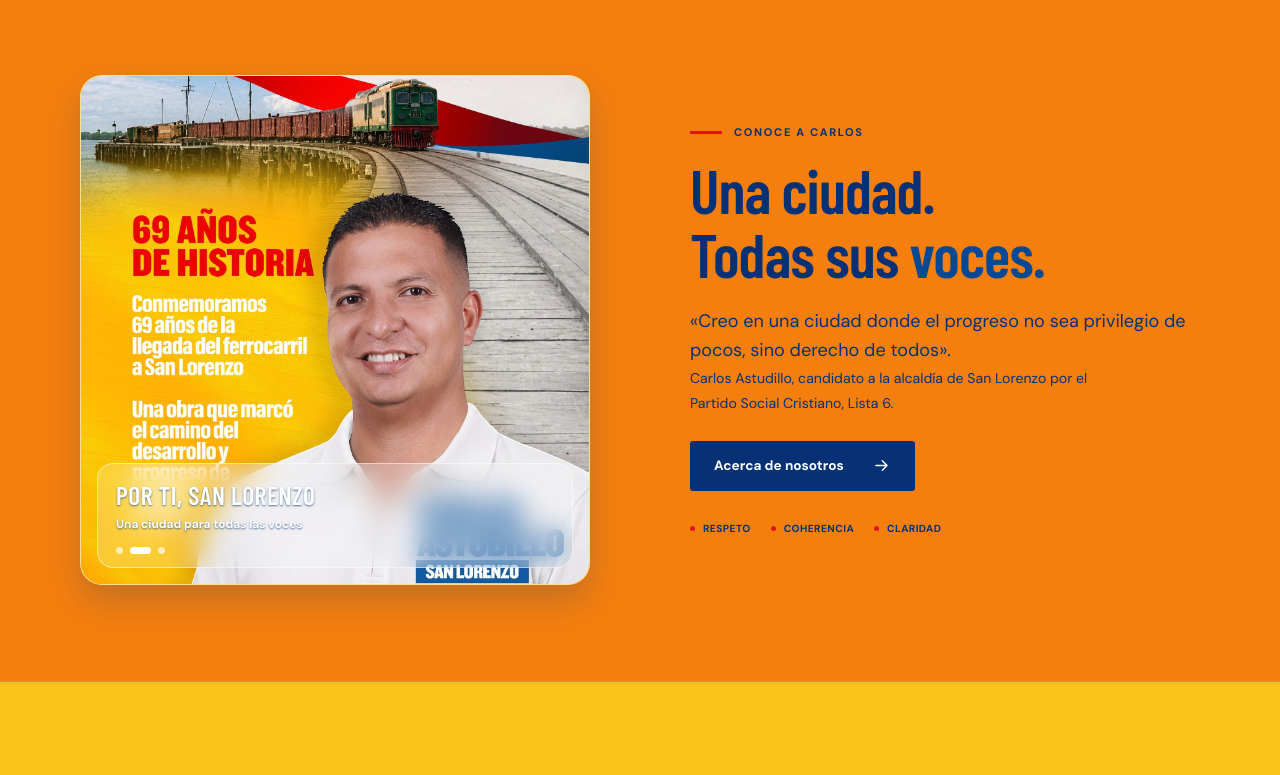
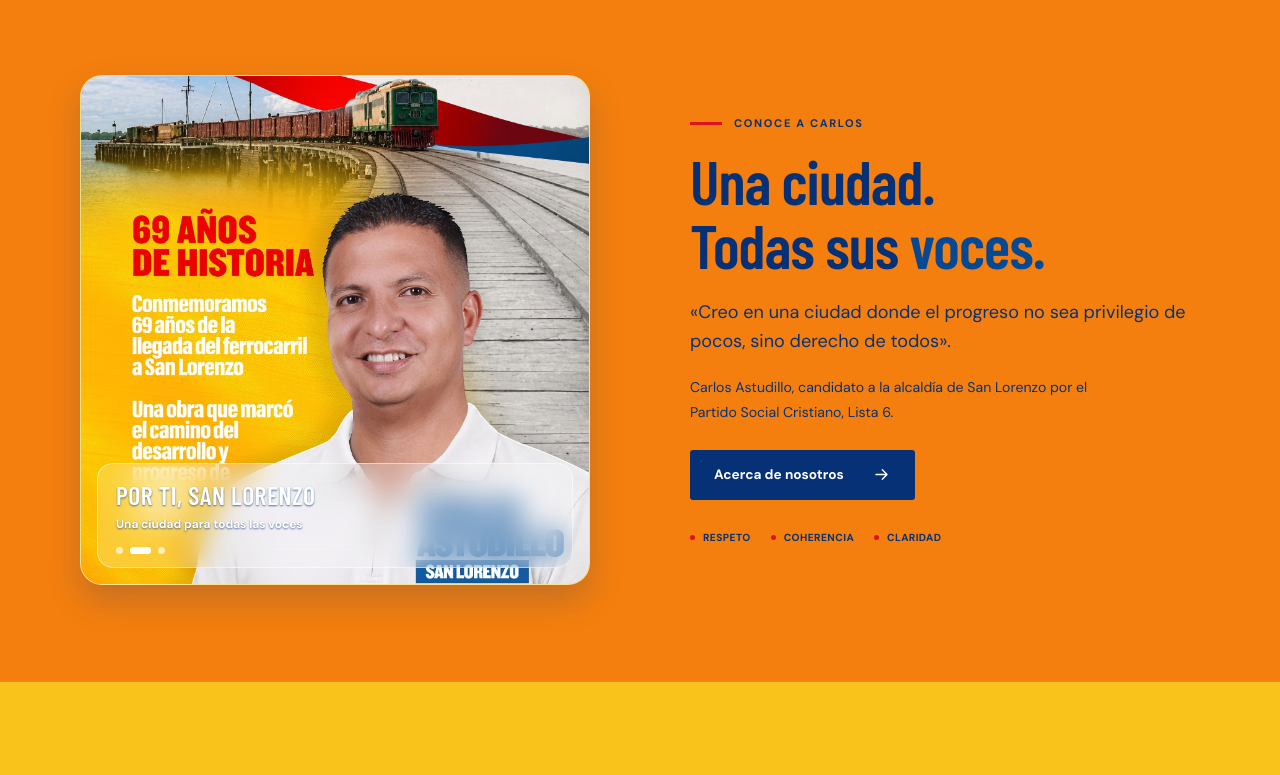
Before and after one commit to exinoss/web-astudillo, an Astro site in the folder frontend/: page / in a window 1280 px wide. Shown: the part 924-1699 px from the top of the page. Built offline with nearby package versions, Linux system fonts and the light colour scheme; Astro itself is replaced by a stand-in of ours.

Commit message:
fix(frontend): restore heading/paragraph margins zeroed by Preflight
Tailwind's Preflight resets margin to 0 on every element. The
prototype's CSS never set its own margin-bottom for plain <h1>, <h3>
or <p> (only <h2> has an explicit one), relying on the browser's UA
defaults (0.67em / 1em / 1em) instead. Once Tailwind was imported,
every such element silently lost its spacing.

Found by comparing full-page screenshots of the prototype against the
frontend build pixel-by-pixel (not caught by eye or by the Playwright
suite, since it only shifts vertical spacing rather than breaking any
assertion). Verified the discrepancy shrank back down after adding the
compatibility rule. These are transitional and get removed once each
element is given an explicit Tailwind spacing utility.

```diff
--- a/frontend/src/styles/global.css
+++ b/frontend/src/styles/global.css
@@ -57,3 +57,25 @@
   /* Brand red used for accents/bullets; NOT the same token as --color-error. */
   --color-campaign-red: #e0121f;
 }
+
+/*
+  Tailwind's Preflight zeroes margin on every element. legacy-global.css
+  never set its own margin-bottom for plain <h1>/<h3>/<p> (it explicitly
+  sets margin-bottom:24px only for <h2>), relying on the browser's UA
+  defaults (0.67em / 1em / 1em) instead, so without this compatibility
+  rule those elements lose their spacing the moment Tailwind is
+  imported. This is unlayered (like legacy-global.css) so it wins over
+  Preflight; more specific legacy rules that already set their own
+  margin-bottom keep winning by specificity. Remove once every element
+  has been given an explicit Tailwind spacing utility during the
+  component migration.
+*/
+h1 {
+  margin-bottom: 0.67em;
+}
+h3 {
+  margin-bottom: 1em;
+}
+p {
+  margin-bottom: 1em;
+}
```
